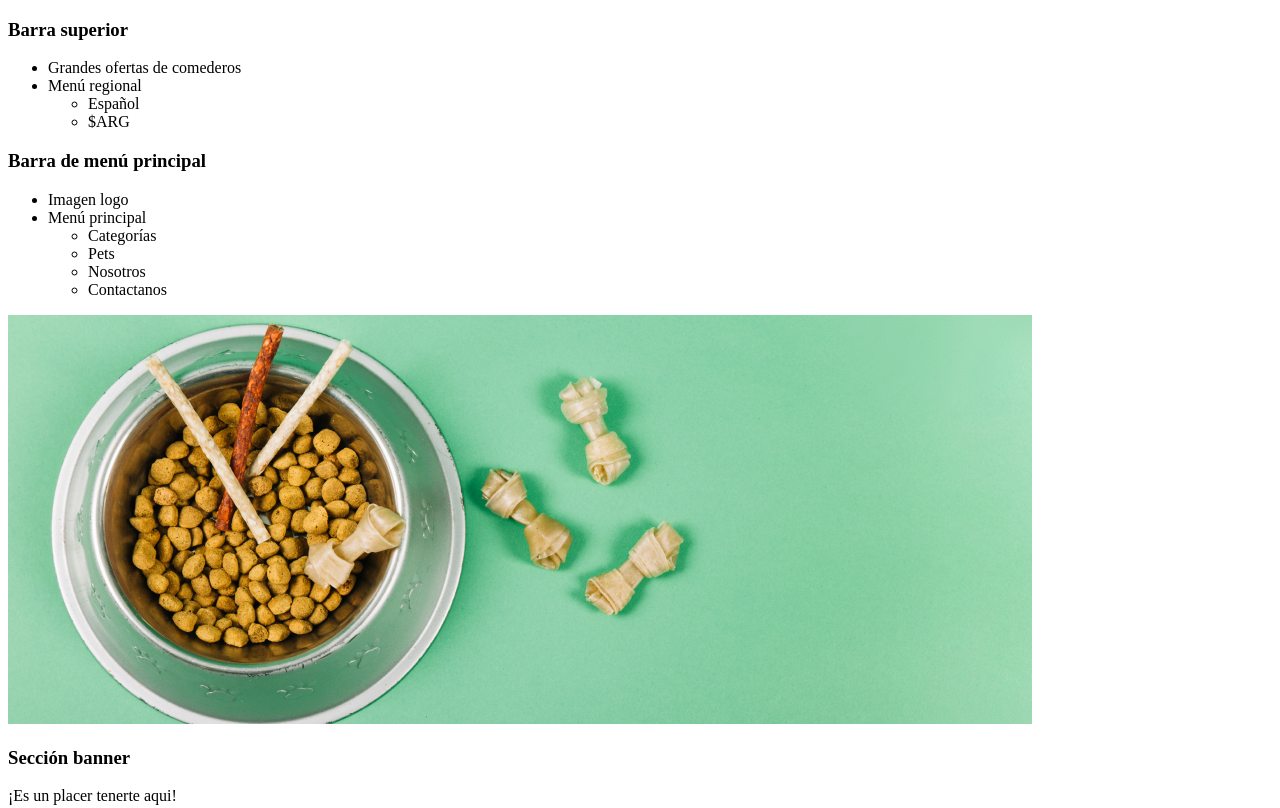
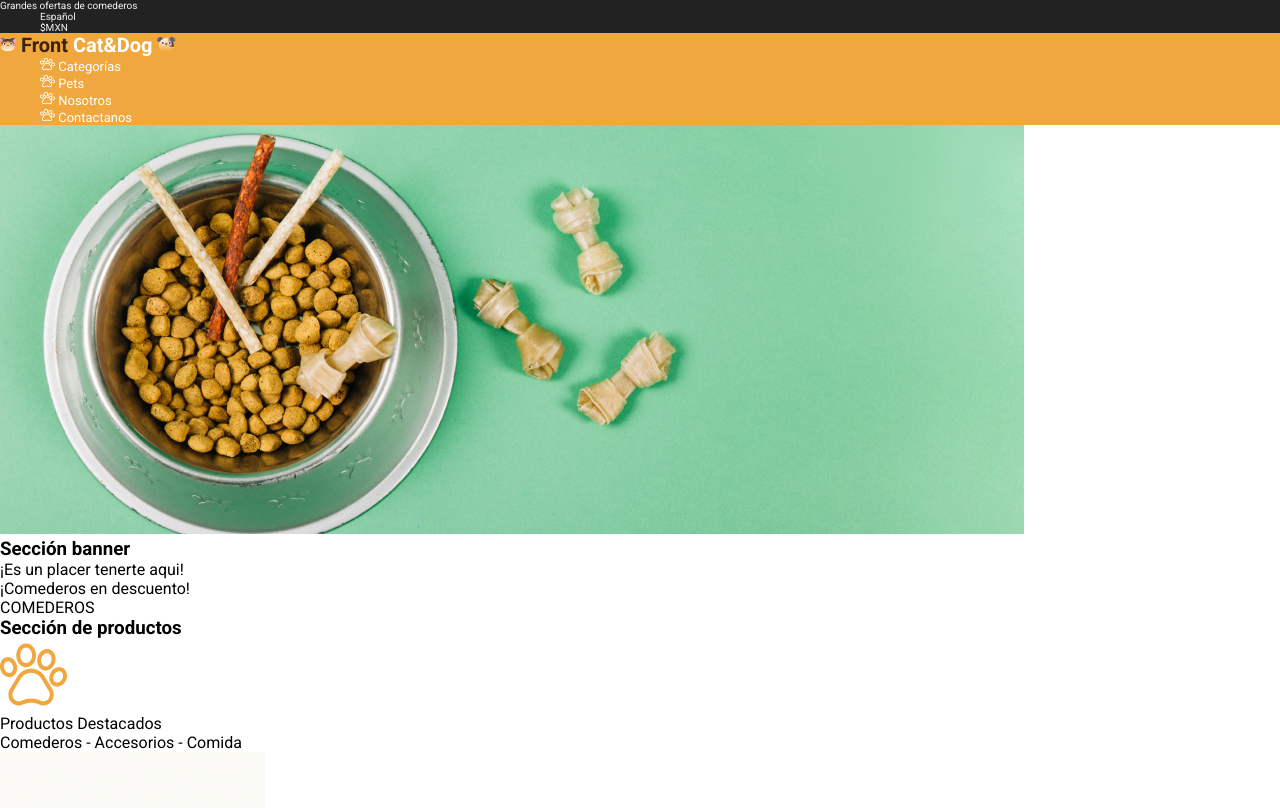
Before and after one commit to marian3299/Front_CatandDog, a plain HTML site: page index.html in a window 1280 px wide. Shown: the top 808 px of the page. Drawn offline with Linux system fonts and the light colour scheme.

Commit message:
edite el header

```diff
--- /dev/null
+++ b/css/estilos.css
@@ -0,0 +1,38 @@
+@import url("https://fonts.googleapis.com/css2?family=Roboto:wght@100;400;700&display=swap");
+
+* {
+    font-family: Roboto, sans-serif;
+    margin: 0;
+  }
+
+  .header-container1{
+    background-color: #222222;
+    color: #F3F3F3;
+    font-weight: 400;
+    font-size: 10px;
+  }
+
+  .header-container1-list {
+    list-style: none;
+  }
+
+  .header-container2 {
+    background-color: #F0A83E;
+    color: #ffffff;
+  }
+
+  .logo-base {
+    font-weight: 700;
+    font-size: 20px;
+  }
+
+  .logo-front {
+    color: #3C2313;
+  }
+
+  .header-container2-list {
+    list-style: none;
+    font-weight: 400;
+    font-size: 13px;
+
+  }
--- a/index.html
+++ b/index.html
@@ -1,42 +1,54 @@
 <!DOCTYPE html>
 <html lang="en">
+
 <head>
     <meta charset="UTF-8">
     <meta http-equiv="X-UA-Compatible" content="IE=edge">
     <meta name="viewport" content="width=device-width, initial-scale=1.0">
+    <link rel="stylesheet" href="css/estilos.css">
     <title>Cat and Dog </title>
 </head>
+
 <body>
     <header>
-        <section>
-            <h3>Barra superior</h3>
-            <ul>
-                <li>Grandes ofertas de comederos</li>
-                <li>
-                    Menú regional
-                    <ul>
-                        <li>Español</li>
-                        <li>$ARG</li>
-                    </ul>
-                </li>
+        <section class="header-container1">
+            <p>Grandes ofertas de comederos</p>
+            <ul class="header-container1-list">
+                <li>Español</li>
+                <li>$MXN</li>
             </ul>
+
         </section>
+        <section class="header-container2">
+            <p class="logo-base">
+                <img src="img/Cat.png" alt="emoji gato">
+                <span class="logo-front">Front</span>
+                Cat&Dog
+                <img src="img/Dog.png" alt="emoji perro">
+            </p>
+            <nav>
 
-        <nav>
-            <h3>Barra de menú principal</h3>
-            <ul>
-                <li>Imagen logo</li>
-                <li>
-                    Menú principal
-                    <ul>
-                        <li>Categorías</li>
-                        <li>Pets</li>
-                        <li>Nosotros</li>
-                        <li>Contactanos</li>
-                    </ul>
-                </li>
-            </ul>
-        </nav>
+                <ul class="header-container2-list">
+                    <li>
+                        <img src="img/pawprint 2.png" alt="paw print">
+                        Categorías
+                    </li>
+                    <li>
+                        <img src="img/pawprint 2.png" alt="paw print">
+                        Pets
+                    </li>
+                    <li>
+                        <img src="img/pawprint 2.png" alt="paw print">
+                        Nosotros
+                    </li>
+                    <li>
+                        <img src="img/pawprint 2.png" alt="paw print">
+                        Contactanos
+                    </li>
+                </ul>
+
+            </nav>
+        </section>
     </header>
     <main>
         <section>
@@ -69,4 +81,5 @@
         Todos los derechos reservados Front End
     </footer>
 </body>
+
 </html>
```
Also changed, not shown: img/Cat.png (added), img/Dog.png (added), img/pawprint 2.png (added).
